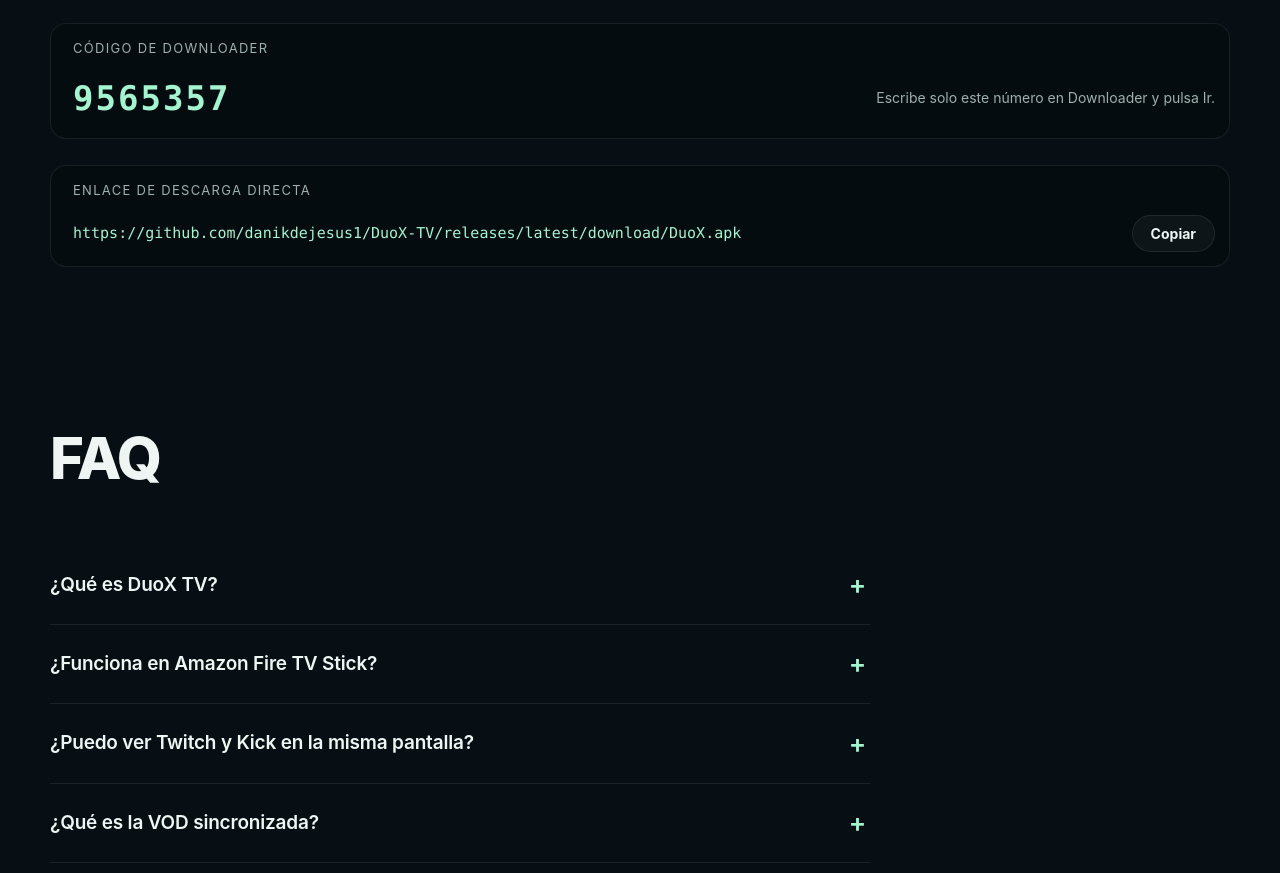
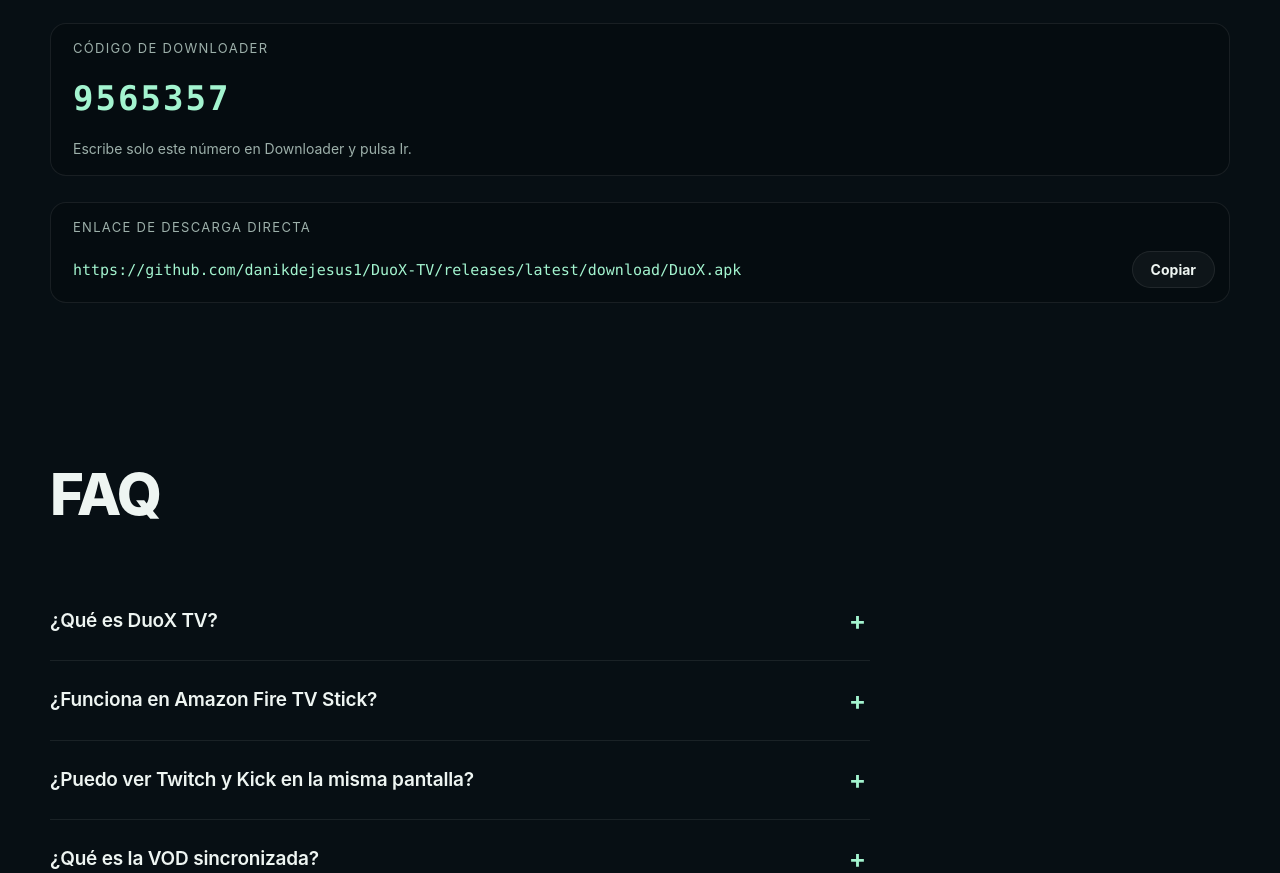
Before and after one commit to danikdejesus1/DuoX-TV, a plain HTML site: page docs/index.html in a window 1280 px wide. Shown: the part 7562-8435 px from the top of the page. Drawn offline with Linux system fonts and the light colour scheme.

Commit message:
Add files via upload

```diff
--- a/docs/index.html
+++ b/docs/index.html
@@ -166,7 +166,7 @@
 <section id="instalar" style="padding-top:40px"><div class="wrap">
  <div class="sec-h reveal"><h2>Instálala en un minuto</h2></div>
  <div class="cards"><div class="card reveal" style="--d:0.0s"><div class="n">1</div><h3>Instala Downloader</h3><p>Desde la Appstore de tu Fire TV, busca «Downloader» e instálalo. Actívale el permiso de «apps desconocidas».</p></div><div class="card reveal" style="--d:0.1s"><div class="n">2</div><h3>Escribe el código</h3><p>Ábrelo, escribe el código 9565357 en la casilla de arriba y pulsa Ir.</p></div><div class="card reveal" style="--d:0.2s"><div class="n">3</div><h3>Instala y disfruta</h3><p>Acepta la instalación. Desde dentro, el icono ↻ avisa de nuevas versiones y las descarga.</p></div></div>
- <div class="code reveal"><label>Código de Downloader</label><code style="font-size:34px;font-weight:800;letter-spacing:.06em">9565357</code><span style="color:var(--muted);font-size:14px">Escribe solo este número en Downloader y pulsa Ir.</span></div>
+ <div class="code reveal"><label>Código de Downloader</label><code style="display:block;width:100%;flex:none;overflow-wrap:normal;font-size:34px;font-weight:800;letter-spacing:.06em">9565357</code><span style="display:block;width:100%;color:var(--muted);font-size:14px">Escribe solo este número en Downloader y pulsa Ir.</span></div>
  <div class="code reveal"><label>Enlace de descarga directa</label><code id="url">https://github.com/danikdejesus1/DuoX-TV/releases/latest/download/DuoX.apk</code><button class="btn g s" id="copy" data-ok="Copiado">Copiar</button></div>
 </div></section>
 
```
